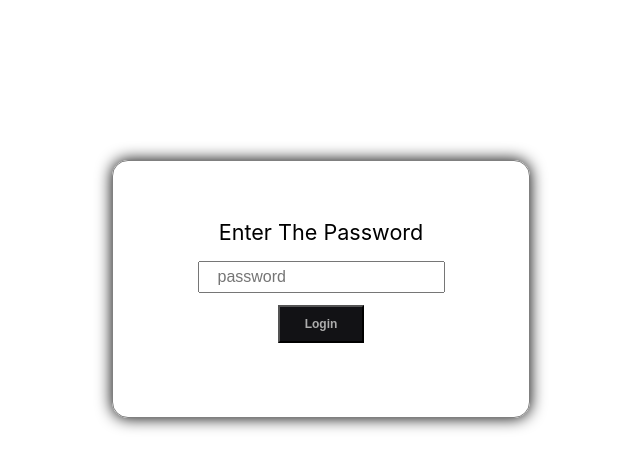
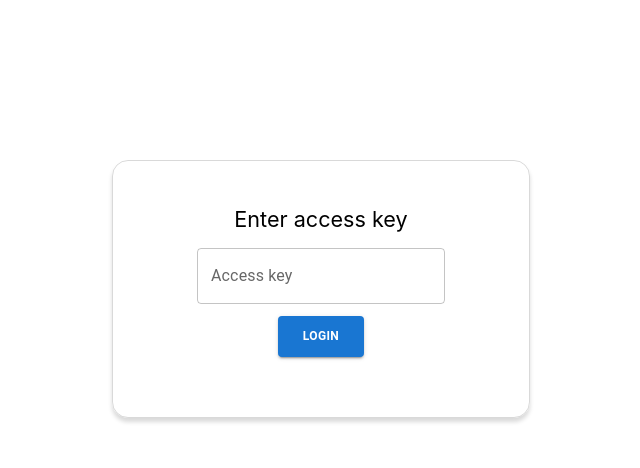
Before and after one commit to SrijanSriv/30DaysOfGCloud-progress, a React (Create React App) app: page / in a window 1280 px wide. Shown: the top 468 px of the page, without its empty margins (319-959 px from the left). Built offline with nearby package versions, Linux system fonts and the light colour scheme.

Commit message:
adding material ui and styles

```diff
--- a/package.json
+++ b/package.json
@@ -3,6 +3,11 @@
   "version": "0.1.0",
   "private": true,
   "dependencies": {
+    "@emotion/react": "^11.4.1",
+    "@emotion/styled": "^11.3.0",
+    "@mui/material": "^5.0.3",
+    "@mui/styles": "^5.0.1",
+    "@mui/x-data-grid": "^5.0.0-beta.3",
     "@testing-library/jest-dom": "^5.11.4",
     "@testing-library/react": "^11.1.0",
     "@testing-library/user-event": "^12.1.10",
--- a/src/components/Playground.jsx
+++ b/src/components/Playground.jsx
@@ -1,26 +1,52 @@
 import React from 'react';
 import Badge from './Badge';
 import list from '../list.json';
+import { DataGrid } from '@mui/x-data-grid';
+
+let rows = [
+    // { id: 1, col1: 'Hello', col2: 'World' },
+    // { id: 2, col1: 'DataGridPro', col2: 'is Awesome' },
+    // { id: 3, col1: 'MUI', col2: 'is Amazing' },
+];
+
+const columns = [
+    { field: 'id', headerName: 'Rank' },
+    { field: 'name', headerName: 'Student Name', width: 300 },
+    { field: 'track1', headerName: 'No. of skill badges in track 1', width: 300 },
+    { field: 'track2', headerName: 'No. of skill badges in track 2', width: 300 },
+];
 
 const Playground = () => {
 
     function sortResults(prop1, prop2, asc) {
-    list.sort(function(a, b) {
-        if (asc) {
-            return (a[prop1] + a[prop2]> b[prop1]+b[prop2]) ? 1 : ((a[prop1] + a[prop2]< b[prop1]+b[prop2]) ? -1 : 0);
-        } else {
-            return (a[prop1] + a[prop2]< b[prop1]+b[prop2]) ? 1 : ((a[prop1] + a[prop2]> b[prop1]+b[prop2]) ? -1 : 0);
-        }
-    });
+        list.sort(function (a, b) {
+            if (asc) {
+                return (a[prop1] + a[prop2] > b[prop1] + b[prop2]) ? 1 : ((a[prop1] + a[prop2] < b[prop1] + b[prop2]) ? -1 : 0);
+            } else {
+                return (a[prop1] + a[prop2] < b[prop1] + b[prop2]) ? 1 : ((a[prop1] + a[prop2] > b[prop1] + b[prop2]) ? -1 : 0);
+            }
+        });
     }
-    sortResults('# of Skill Badges Completed in Track 1', '# of Skill Badges Completed in Track 2' , false);
-    return(
-        <div id = "playground">
-            {list.map((val,index) => {
-                return(
-                    <Badge id = {index} name = {val['Student Name']} track1 = {val['# of Skill Badges Completed in Track 1']} track2 = {val['# of Skill Badges Completed in Track 2']} />
-                );
-            })}
+    sortResults('# of Skill Badges Completed in Track 1', '# of Skill Badges Completed in Track 2', false);
+
+    function createData() {
+        list.map((val, index) => {
+            rows.push({
+                id: index + 1,
+                name: val['Student Name'].toLocaleUpperCase(),
+                track1: val['# of Skill Badges Completed in Track 1'],
+                track2: val['# of Skill Badges Completed in Track 2']
+            })
+            // return (
+            //     <Badge id={index} name={val['Student Name']} track1={val['# of Skill Badges Completed in Track 1']} track2={val['# of Skill Badges Completed in Track 2']} />
+            // );
+        })
+    }
+
+    createData();
+    return (
+        <div id="playground">
+            <DataGrid rows={rows} columns={columns} />
         </div>
     );
 };
--- a/src/index.css
+++ b/src/index.css
@@ -2,19 +2,19 @@ body {
   margin: 0;
   font-size: 1.125rem;
   overflow-x: hidden;
-  font-family: -apple-system, BlinkMacSystemFont, 'Segoe UI', 'Roboto', 'Oxygen',
-    'Ubuntu', 'Cantarell', 'Fira Sans', 'Droid Sans', 'Helvetica Neue','Roboto',
+  font-family: -apple-system, BlinkMacSystemFont, "Segoe UI", "Roboto", "Oxygen",
+    "Ubuntu", "Cantarell", "Fira Sans", "Droid Sans", "Helvetica Neue", "Roboto",
     sans-serif;
   -webkit-font-smoothing: antialiased;
   -moz-osx-font-smoothing: grayscale;
 }
 
 code {
-  font-family: source-code-pro, Menlo, Monaco, Consolas, 'Courier New',
+  font-family: source-code-pro, Menlo, Monaco, Consolas, "Courier New",
     monospace;
 }
 
-.navbar{
+.navbar {
   position: fixed;
   width: 100vw;
   height: 3rem;
@@ -25,25 +25,25 @@ code {
   border: solid 0.15rem grey;
 }
 
-#logo{
+#logo {
   margin-left: 1rem;
 }
 
 /*The id `gdsc-banner` and `overlay` are the image and the darkish overlay resp. moving/resizing one would require doing the same for the
 other too.*/
 
-#gdsc-banner{
+#gdsc-banner {
   margin-top: 4rem;
   margin-bottom: 2rem;
   height: 24rem;
   width: 100vw;
 }
 
-#topic{
+#topic {
   margin-top: 15rem;
 }
 
-#overlay{
+#overlay {
   margin-top: 4rem;
   margin-bottom: 2rem;
   position: absolute;
@@ -54,25 +54,23 @@ other too.*/
   text-align: center;
   justify-content: center;
   font-size: 5rem;
-  text-shadow: 0 0 1rem black;
+  text-shadow: 0 0 1rem #121215;
   -webkit-text-stroke-width: 0.05rem;
   color: aliceblue;
 }
 
-#description{
+#description {
   text-align: center;
 }
 
-#playground{
-  width: 100vw;
-  padding-bottom: 5rem;
-
-  text-align: center;
-  justify-content: center;
-  align-items: center;
+#playground {
+  width: 90vw;
+  margin: auto;
+  height: 60vh;
 }
 
-.badge{ /* centering of this div was done by setting margin as half of viewport width after translating the div itself*/
+.badge {
+  /* centering of this div was done by setting margin as half of viewport width after translating the div itself*/
   display: flex;
   transform: translate(-50%);
   justify-self: center;
@@ -80,16 +78,16 @@ other too.*/
   margin-top: 3rem;
   width: 30rem;
   height: 5rem;
-  background-color: rgb(0, 33, 65);
-  color: #d8d8d8;
+  background-color: rgb(255, 255, 255);
+  color: #121215;
   font-size: 1rem;
   padding-left: 1rem;
   padding-top: 1rem;
-  box-shadow: 0 0 1rem black;
+  filter: drop-shadow(0px 4px 4px rgba(0, 0, 0, 0.25));
   border-radius: 1rem;
 }
 
-.progress{
+.progress {
   padding-left: 2rem;
   padding-right: 2rem;
   width: 20rem;
@@ -97,11 +95,11 @@ other too.*/
   justify-content: center;
 }
 
-p{
+p {
   font-size: 1.25rem;
 }
 
-#login{
+#login {
   display: flex;
   flex-direction: column;
   justify-content: center;
@@ -110,20 +108,20 @@ p{
   transform: translate(-50%);
   margin-left: 50vw;
   margin-top: 10rem;
-  padding: 3rem ;
+  padding: 3rem;
   height: 10rem;
   width: 20rem;
-  box-shadow: 0 0 1rem black;
-  border: grey solid 0.1rem;
+  box-shadow: 0px 4px 4px rgba(0, 0, 0, 0.15);
+  border: solid 1px rgba(0, 0, 0, 0.15);
   border-radius: 1rem;
   font-size: larger;
 }
 
-#info{
+#info {
   margin-bottom: 1rem;
 }
 
-#login--form{
+#login--form {
   display: flex;
   flex-direction: column;
   justify-content: center;
@@ -131,17 +129,13 @@ p{
   padding-bottom: 1rem;
 }
 
-#login--form input{
-  padding: 5px 18px;
+#login--form input {
   font-size: 1rem;
 }
 
-#login--form button{
+#login--form button {
   margin-top: 0.75rem;
-  width: fit-content;
   padding: 10px 25px;
-  background-color: #121215;
-  color: #adadad;
   font-size: 0.75rem;
   font-weight: bold;
 }
--- a/src/pages/Login.jsx
+++ b/src/pages/Login.jsx
@@ -1,9 +1,11 @@
 import React from "react";
 import { useState } from 'react';
+import TextField from '@mui/material/TextField';
+import Button from '@mui/material/Button';
 
 const Login = () => {
     let inipass = "";
-    let iniinfo = "Enter The Password";
+    let iniinfo = "Enter access key";
 
     const [info, changeInfo] = useState(iniinfo);
     const [pass, changePass] = useState(inipass);
@@ -15,23 +17,26 @@ const Login = () => {
     const passAuth = (event) => {
         event.preventDefault()
 
-        if(pass === "iiitranchi"){
+        if (pass === "iiitranchi") {
             window.location.href = "/progress"
         }
-        else{
+        else {
             changeInfo("Wrong Password! Try Again.")
         }
     };
 
-    return(
+    return (
         <>
-        <div id="login">
-            <div id = "info">{info}</div>
-            <form onSubmit = {passAuth} id="login--form">
-                <input placeholder = "password" type = "password" value = {pass} onChange = {changePassFunc} ></input>
-                <button type="submit">Login</button>
-            </form>
-        </div>
+            <div id="login">
+                <div id="info">{info}</div>
+                <form onSubmit={passAuth} id="login--form">
+                    <TextField type="password" onChange={changePassFunc} label="Access key" value={pass} variant="outlined" />
+
+                    <Button type="submit" variant="contained" size="large">
+                        Login
+                    </Button>
+                </form>
+            </div>
         </>
     );
 };
```
Also changed, not shown: 1 other file (tests, documents, lock files or other folders).
